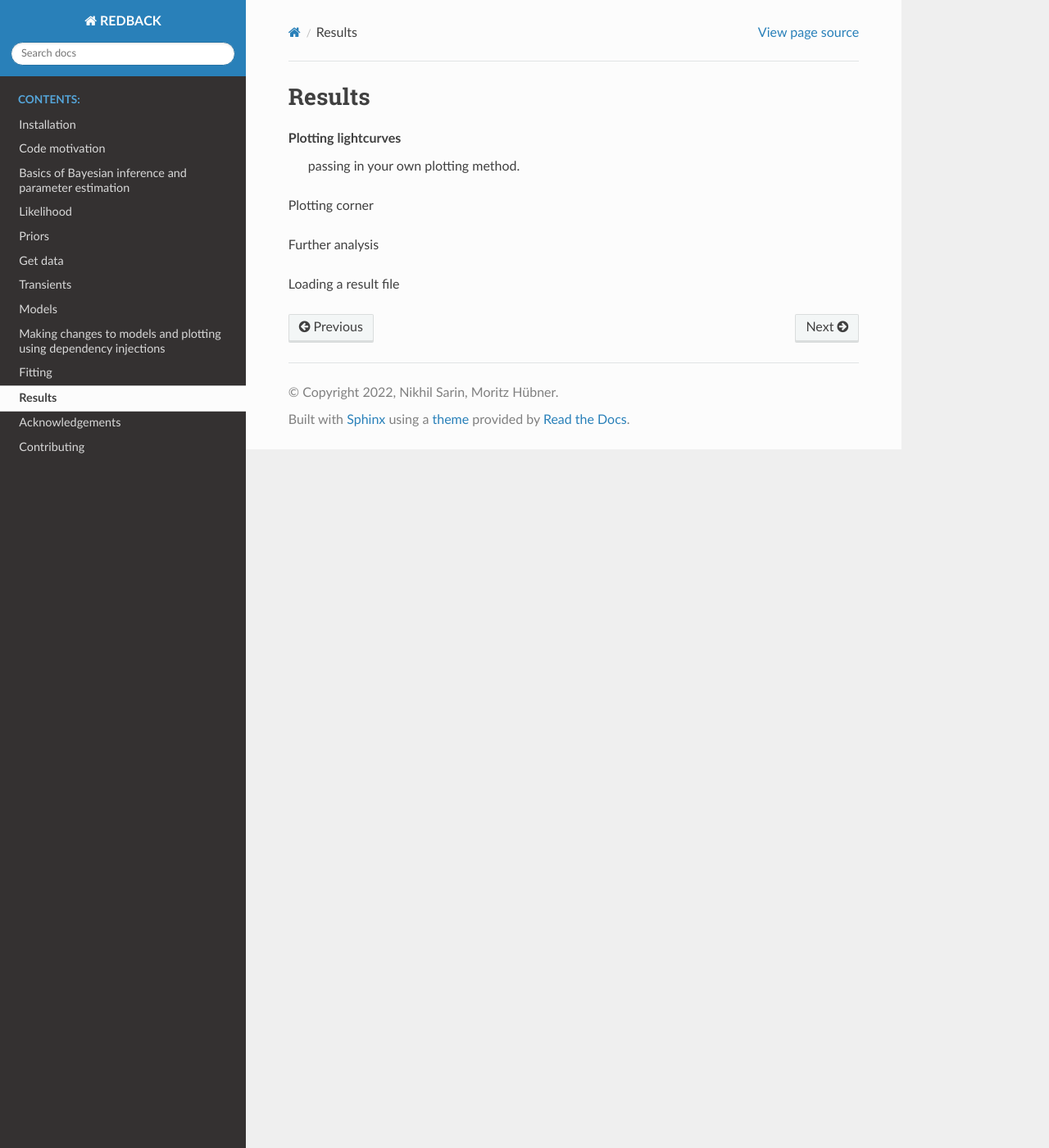
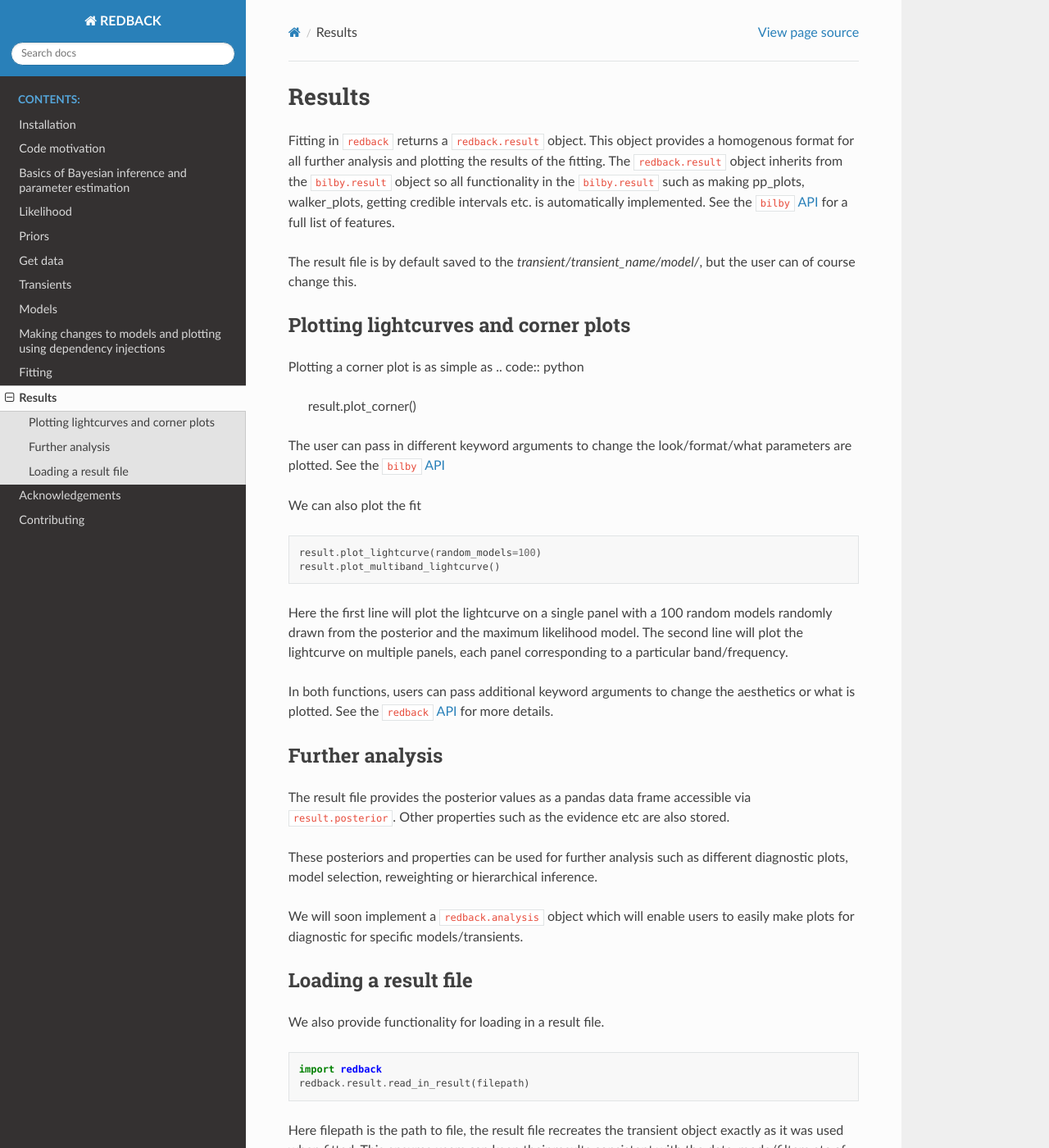
Before and after one commit to nikhil-sarin/redback, a Sphinx documentation site: the page built from docs/results.txt, in a window 1280 px wide and 1400 px high. Shown: the whole window at 82% size. Built offline with Sphinx 7.4.7 and the Read the Docs theme 2.0.0, drawn with Linux system fonts in a browser that asks for light colours; pages that are not in the unit, such as notebooks, are missing from menus; some of the changed text lies outside the part shown.

Commit message:
results docs

```diff
--- a/docs/results.txt
+++ b/docs/results.txt
@@ -1,11 +1,60 @@
 ============
 Results
 ============
-Plotting lightcurves
-    passing in your own plotting method.
 
-Plotting corner
+Fitting in :code:`redback` returns a :code:`redback.result` object.
+This object provides a homogenous format for all further analysis and plotting the results of the fitting.
+The :code:`redback.result` object inherits from the :code:`bilby.result` object
+so all functionality in the :code:`bilby.result`
+such as making pp_plots, walker_plots, getting credible intervals etc. is automatically implemented.
+See the :code:`bilby` `API <https://lscsoft.docs.ligo.org/bilby/api/bilby.core.result.Result.html#bilby.core.result.Result>`_ for a full list of features.
+
+The result file is by default saved to the `transient/transient_name/model/`, but the user can of course change this.
+
+Plotting lightcurves and corner plots
+-------------------------
+
+Plotting a corner plot is as simple as
+.. code:: python
+
+    result.plot_corner()
+
+The user can pass in different keyword arguments to change the look/format/what parameters are plotted.
+See the :code:`bilby` `API <https://lscsoft.docs.ligo.org/bilby/api/bilby.core.sampler.html>`_
+
+We can also plot the fit
+
+.. code:: python
+
+    result.plot_lightcurve(random_models=100)
+    result.plot_multiband_lightcurve()
+
+Here the first line will plot the lightcurve on a single panel with a 100 random models randomly drawn from the posterior and the maximum likelihood model.
+The second line will plot the lightcurve on multiple panels, each panel corresponding to a particular band/frequency.
+
+In both functions, users can pass additional keyword arguments to change the aesthetics or what is plotted.
+See the :code:`redback` `API <https://redback.readthedocs.io/en/latest/>`_ for more details.
 
 Further analysis
+-------------------------
+
+The result file provides the posterior values as a pandas data frame accessible via :code:`result.posterior`.
+Other properties such as the evidence etc are also stored.
+
+These posteriors and properties can be used for further analysis such as different diagnostic plots,
+model selection, reweighting or hierarchical inference.
+
+We will soon implement a :code:`redback.analysis` object which will enable users to easily make plots for diagnostic for specific models/transients.
 
 Loading a result file
+-------------------------
+
+We also provide functionality for loading in a result file.
+
+.. code:: python
+
+    import redback
+    redback.result.read_in_result(filepath)
+
+Here filepath is the path to file, the result file recreates the transient object exactly as it was used when fitted.
+This ensures users can keep their results consistent with the data_mode/filters etc of the transient they chose.
```
